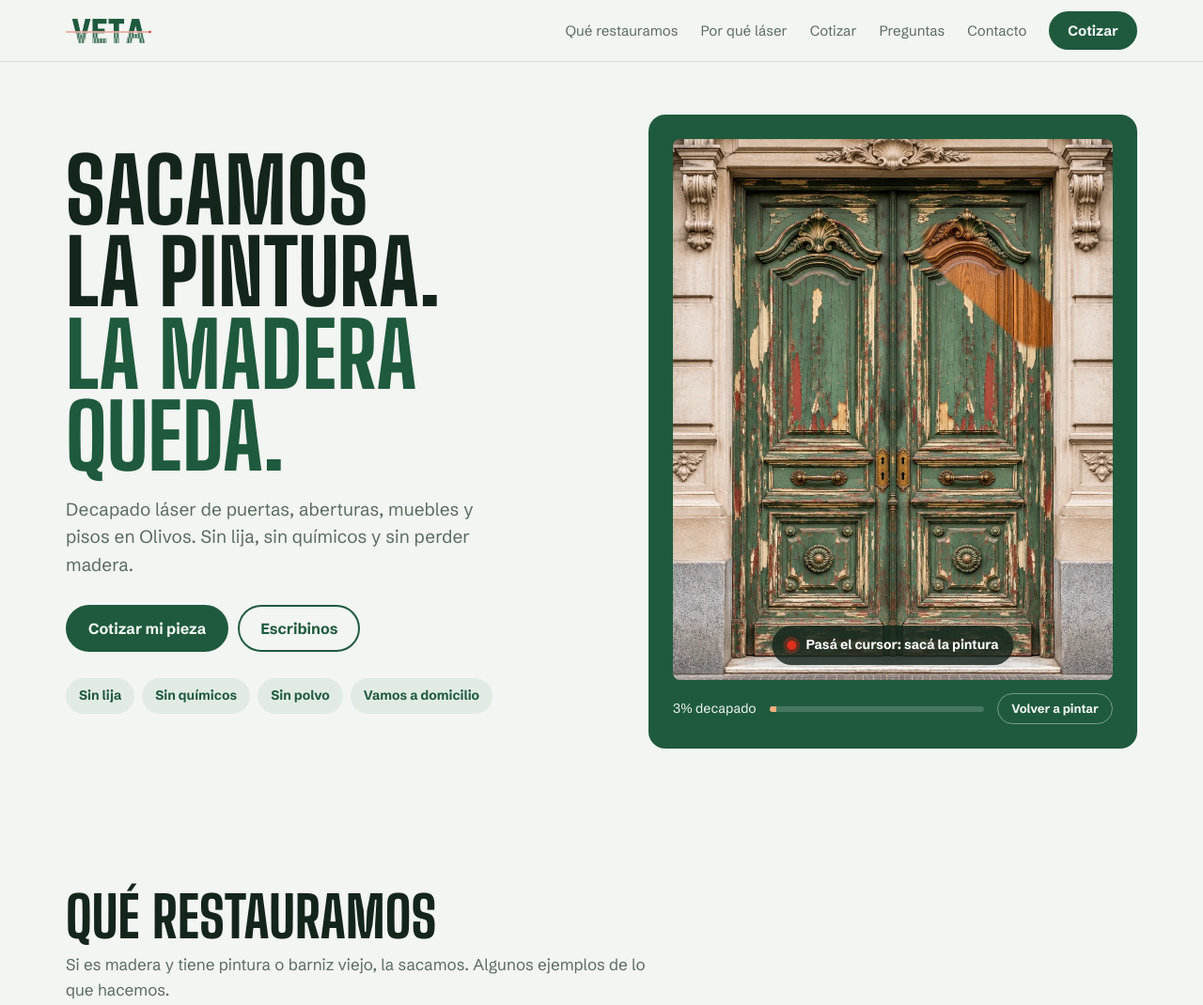
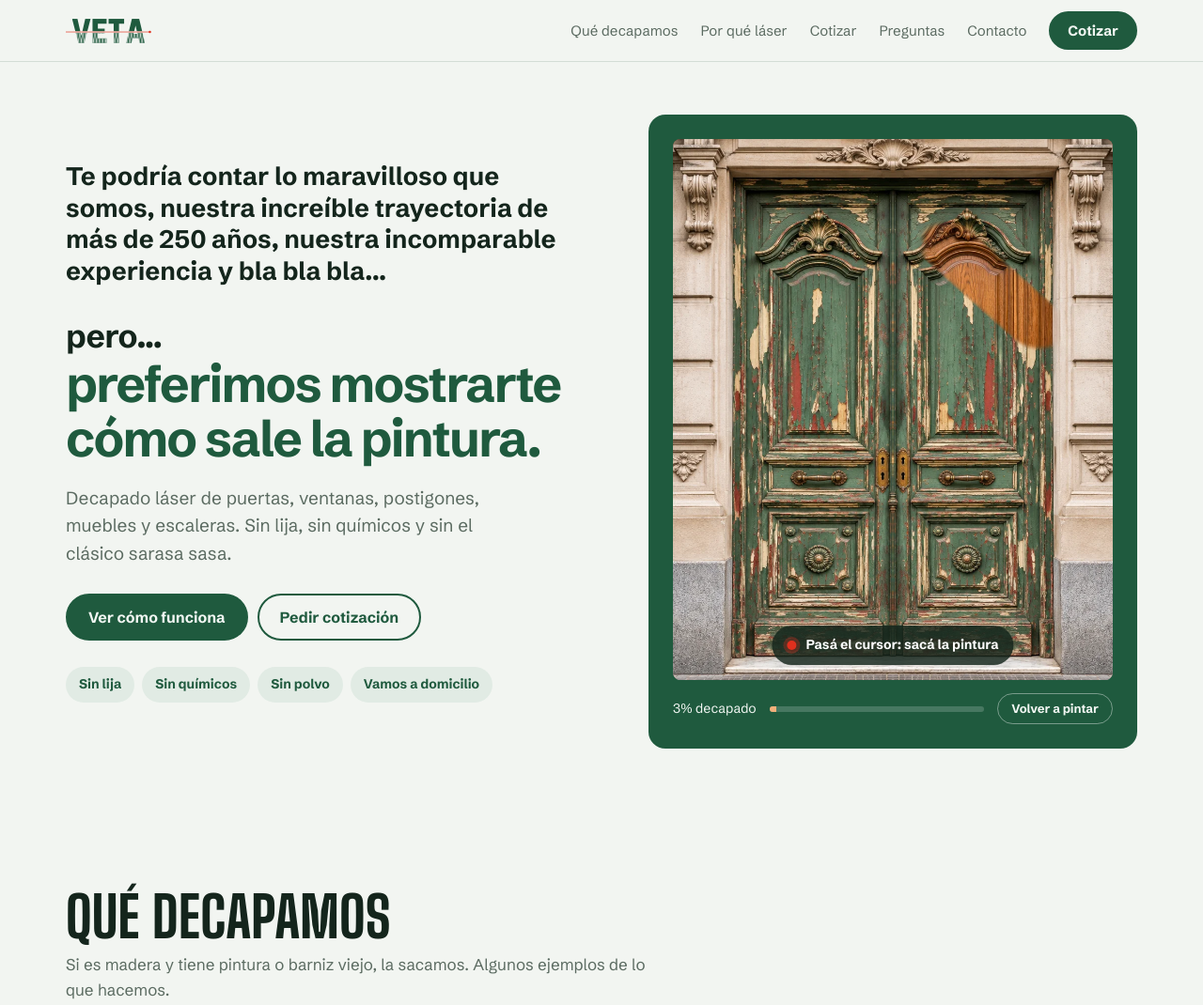
Before and after one commit to Augusto-pmd/veta-decapado-laser, a plain HTML site: page index.html in a window 1280 px wide. Shown: the top 1070 px of the page at 94% size. Drawn offline with Linux system fonts and the light colour scheme.

Commit message:
Actualiza la portada con los textos de Eduardo

```diff
--- a/index.html
+++ b/index.html
@@ -58,7 +58,9 @@ header .btn{padding:11px 18px;font-size:15px}
 .hero{padding-block:clamp(28px,5vw,56px)}
 .hero-grid{display:grid;grid-template-columns:1fr minmax(0,520px);gap:clamp(28px,5vw,64px);align-items:center}
 @media (max-width:880px){.hero-grid{grid-template-columns:1fr}}
-.hero h1{font-size:clamp(52px,7.4vw,104px)}
+.hero .intro{font-size:clamp(20px,2.1vw,29px);font-weight:700;line-height:1.25;margin-bottom:16px;max-width:38ch;text-wrap:pretty}
+.hero h1{font-size:clamp(36px,4.2vw,58px);font-family:var(--f-body);font-weight:700;line-height:1.08;letter-spacing:-.035em;text-transform:none;text-wrap:pretty}
+.hero h1 .prelude{font-size:.64em;color:var(--ink);display:inline;letter-spacing:-.02em}
 .hero h1 span{display:block;color:var(--green)}
 .hero .lead{margin-top:20px;font-size:19px;color:var(--mute);max-width:40ch}
 .hero .cta{margin-top:28px;display:flex;gap:10px;flex-wrap:wrap}
@@ -262,7 +264,7 @@ footer .row{display:flex;flex-wrap:wrap;gap:10px 24px;justify-content:space-betw
 <header>
   <div class="wrap">
     <a class="logo" href="#inicio" aria-label="Veta, inicio"><svg viewBox="-26 -8 352 116" aria-hidden="true"><defs><clipPath id="lg-k"><path clip-rule="evenodd" d="M0 0H22L38 70L54 0H76L50 100H26Z M84 0H142V20H106V40H134V60H106V80H142V100H84Z M150 0H214V20H193V100H171V20H150Z M246 0H276L300 100H278L273 80H249L244 100H222Z M253 62H269L261 28Z"/></clipPath><pattern id="lg-g" width="5.6" height="44" patternUnits="userSpaceOnUse" y="57"><path d="M2.8 0q2.6 11 0 22t0 22" fill="none" stroke="#1F5A3E" stroke-width="3.4"/></pattern></defs><g clip-path="url(#lg-k)"><rect width="300" height="51" fill="#1F5A3E"/><rect y="57" width="300" height="43" fill="url(#lg-g)"/></g><line x1="-26" y1="54" x2="318" y2="54" stroke="#E0301E" stroke-width="2.6"/><circle cx="320" cy="54" r="5" fill="#E0301E"/></svg></a>
-    <nav aria-label="Secciones"><a href="#piezas">Qué restauramos</a><a href="#metodo">Por qué láser</a><a href="#cotizar">Cotizar</a><a href="#faq">Preguntas</a><a href="#contacto">Contacto</a></nav>
+    <nav aria-label="Secciones"><a href="#piezas">Qué decapamos</a><a href="#metodo">Por qué láser</a><a href="#cotizar">Cotizar</a><a href="#faq">Preguntas</a><a href="#contacto">Contacto</a></nav>
     <a class="btn" href="#cotizar">Cotizar</a>
   </div>
 </header>
@@ -271,9 +273,10 @@ footer .row{display:flex;flex-wrap:wrap;gap:10px 24px;justify-content:space-betw
   <section class="hero">
     <div class="wrap hero-grid">
       <div>
-        <h1 class="disp">Sacamos la pintura. <span>La madera queda.</span></h1>
-        <p class="lead">Decapado láser de puertas, aberturas, muebles y pisos en Olivos. Sin lija, sin químicos y sin perder madera.</p>
-        <div class="cta"><a class="btn" href="#cotizar">Cotizar mi pieza</a><a class="btn line" href="#contacto">Escribinos</a></div>
+        <p class="intro">Te podría contar lo maravilloso que somos, nuestra increíble trayectoria de más de 250 años, nuestra incomparable experiencia y bla bla bla...</p>
+        <h1><span class="prelude">pero...</span> <span>preferimos mostrarte cómo sale la pintura.</span></h1>
+        <p class="lead">Decapado láser de puertas, ventanas, postigones, muebles y escaleras. Sin lija, sin químicos y sin el clásico sarasa sasa.</p>
+        <div class="cta"><a class="btn" href="#door">Ver cómo funciona</a><a class="btn line" href="#cotizar">Pedir cotización</a></div>
         <div class="pills"><span>Sin lija</span><span>Sin químicos</span><span>Sin polvo</span><span>Vamos a domicilio</span></div>
       </div>
       <div class="stage">
@@ -291,7 +294,7 @@ footer .row{display:flex;flex-wrap:wrap;gap:10px 24px;justify-content:space-betw
 
   <section id="piezas">
     <div class="wrap">
-      <div class="head"><h2 class="disp">Qué restauramos</h2><p>Si es madera y tiene pintura o barniz viejo, la sacamos. Algunos ejemplos de lo que hacemos.</p></div>
+      <div class="head"><h2 class="disp">Qué decapamos</h2><p>Si es madera y tiene pintura o barniz viejo, la sacamos. Algunos ejemplos de lo que hacemos.</p></div>
       <div class="gal">
         <article class="ex"><div class="ph"><img src="img/02-puerta-antes-despues.webp" alt="Puertas: mitad con pintura vieja y mitad restaurada" loading="lazy"></div><h3>Puertas</h3><p>De entrada, interiores y de casa chorizo</p></article>
         <article class="ex"><div class="ph"><img src="img/11-porton.webp" alt="Portones: mitad con pintura vieja y mitad restaurada" loading="lazy"></div><h3>Portones</h3><p>De tablas, con herrajes de hierro</p></article>
```
